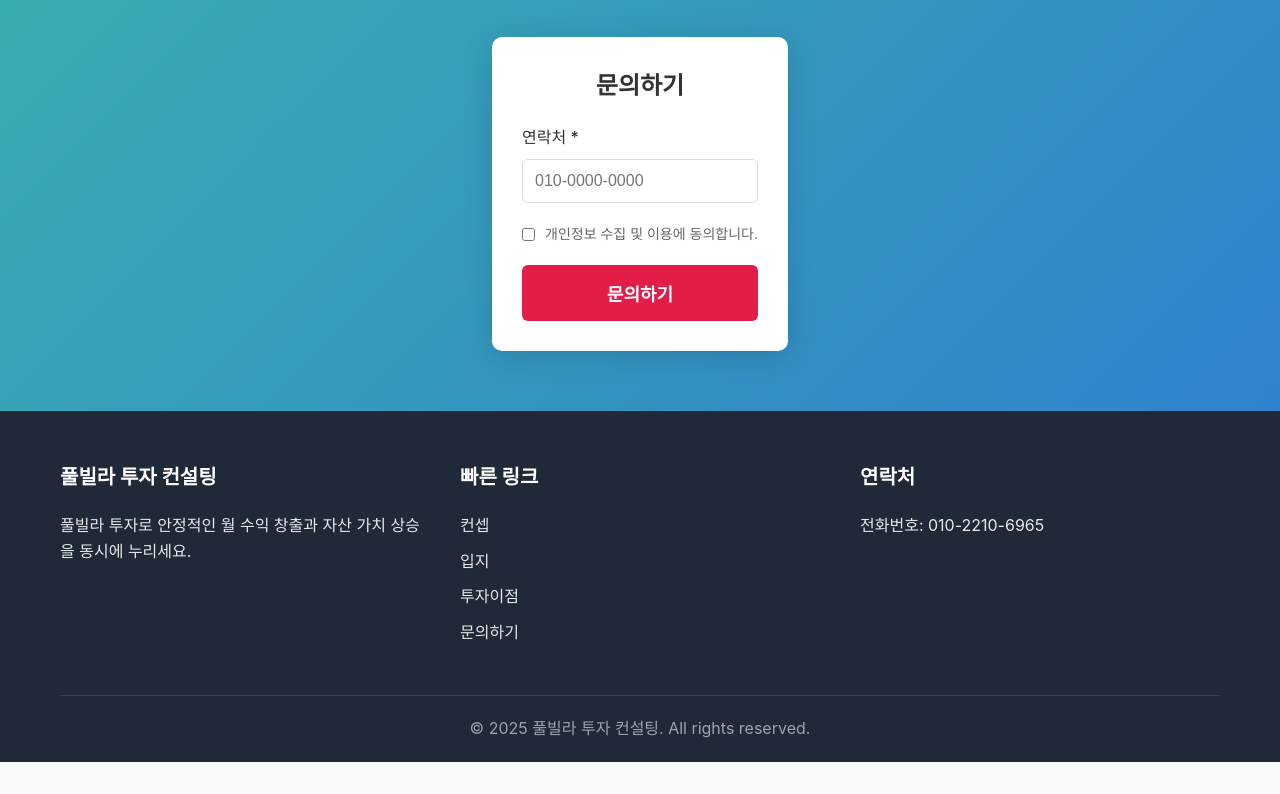
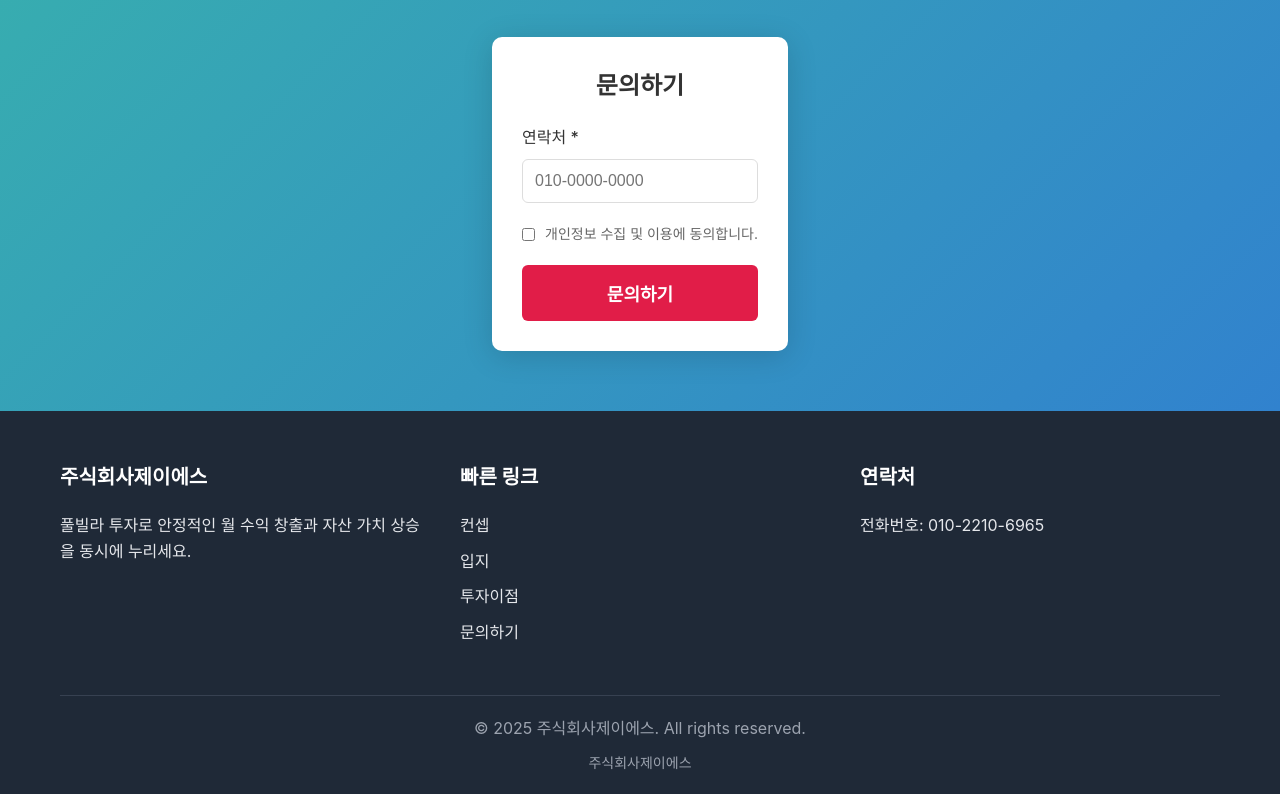
Before and after one commit to nova-creation/sejongpoolvilla, a plain HTML site: page index.html in a window 1280 px wide. Shown: the part 3186-3980 px from the top of the page. Before the commit the page ends 3948 px from the top, so only its background shows below. Drawn offline with Linux system fonts and the light colour scheme; a script that the page names is missing.

Commit message:
index.html

```diff
--- a/index.html
+++ b/index.html
@@ -693,11 +693,11 @@
     </section>
 
     <!-- 푸터 -->
-    <footer>
+       <footer>
         <div class="container">
             <div class="footer-grid">
                 <div>
-                    <h3 class="footer-title">풀빌라 투자 컨설팅</h3>
+                    <h3 class="footer-title">주식회사제이에스</h3>
                     <p style="margin-bottom: 20px;">풀빌라 투자로 안정적인 월 수익 창출과 자산 가치 상승을 동시에 누리세요.</p>
                 </div>
                 <div>
@@ -717,7 +717,8 @@
                 </div>
             </div>
             <div class="footer-bottom">
-                <p>© 2025 풀빌라 투자 컨설팅. All rights reserved.</p>
+                <p>© 2025 주식회사제이에스. All rights reserved.</p>
+                <p style="margin-top: 10px; font-size: 14px;">주식회사제이에스</p>
             </div>
         </div>
     </footer>
```
